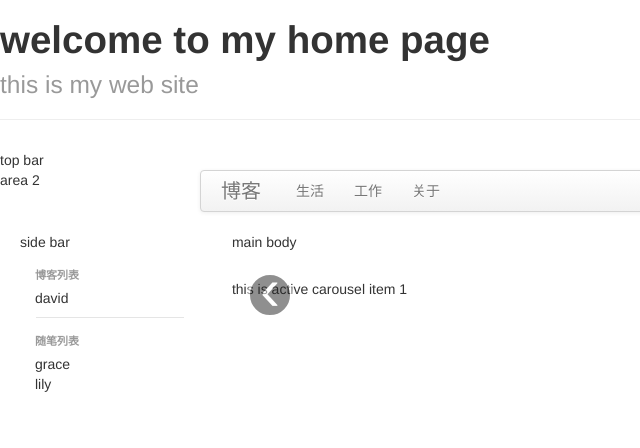
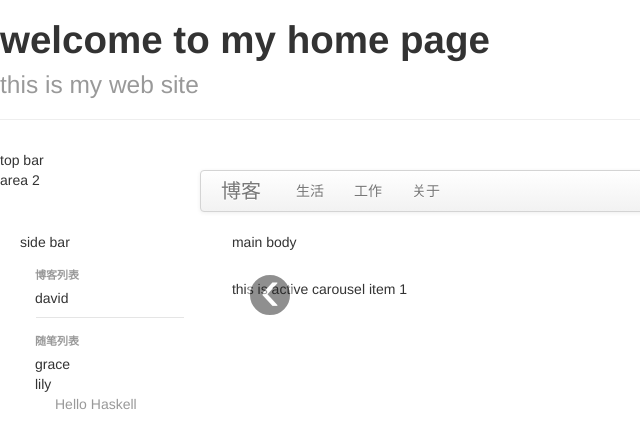
Before and after one commit to davidxifeng/web_playground, a plain HTML site: page static/page2.html in a window 1280 px wide. Shown: the full height of the page, 0-640 px from the left. Drawn offline with Linux system fonts and the light colour scheme.

Commit message:
little update

```diff
--- a/static/page2.html
+++ b/static/page2.html
@@ -75,13 +75,16 @@
                     </div>
                     <!-- carousel nav -->
                     <a class="carousel-control left"
-                            href="#carousel1" data-slide="prev">
-                        &lsaquo;</a>
+                            href="#carousel1" data-slide="prev">&lsaquo;</a>
                     <a class="carousel-control right"
-                            href="#carousel1" data-slide="next">
-                        &rsaquo;</a>
+                            href="#carousel1" data-slide="next">&rsaquo;</a>
                 </div>
             </div>
+        </div>
+    </div>
+    <div id="footer">
+        <div class="container">
+            <p class="muted credit">Hello Haskell</p>
         </div>
     </div>
 
```
Also changed, not shown: static/index.html (+1 -0 lines).
